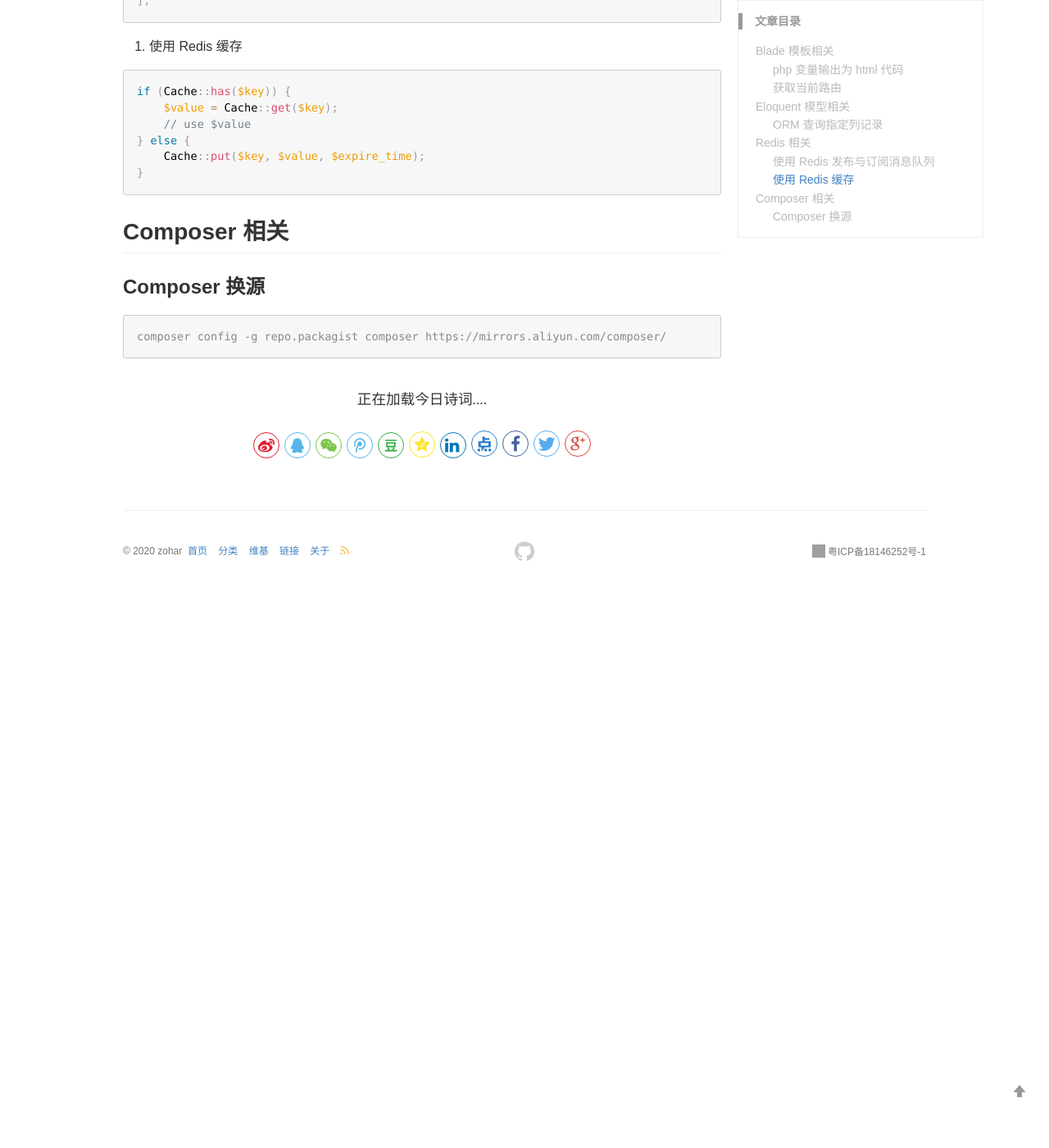
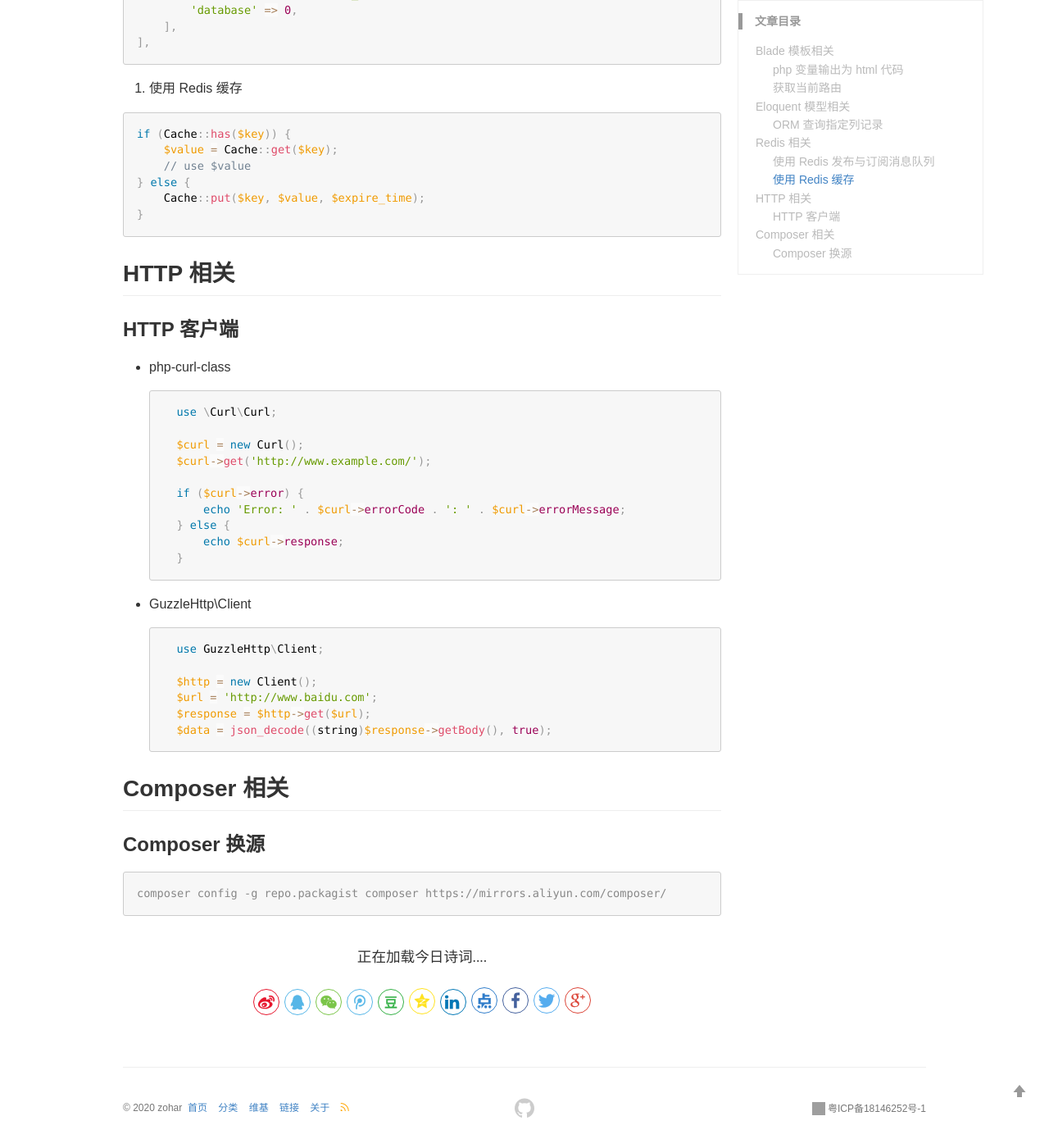
Before and after one commit to zoharyips/zoharyips.github.io, a Jekyll site: the page built from _wiki/php-laravel.md, in a window 1280 px wide and 1400 px high, scrolled down 2474 px. Shown: the whole window at 82% size. Built offline with Jekyll 4.4.1, drawn with Linux system fonts in a browser that asks for light colours; before the commit the page ends 3195 px from its top, so only the background shows below that; grey boxes are pictures that could not be loaded.

Commit message:
upload a photo

````diff
--- a/_wiki/php-laravel.md
+++ b/_wiki/php-laravel.md
@@ -117,6 +117,36 @@ if (Cache::has($key)) {
 }
 ```
 
+## HTTP 相关
+
+### HTTP 客户端
+
+* php-curl-class
+
+    ```php
+    use \Curl\Curl;
+
+    $curl = new Curl();
+    $curl->get('http://www.example.com/');
+
+    if ($curl->error) {
+        echo 'Error: ' . $curl->errorCode . ': ' . $curl->errorMessage;
+    } else {
+        echo $curl->response;
+    }
+    ```
+
+* GuzzleHttp\Client
+
+    ```php
+    use GuzzleHttp\Client;
+
+    $http = new Client();
+    $url = 'http://www.baidu.com';
+    $response = $http->get($url);
+    $data = json_decode((string)$response->getBody(), true);
+    ```
+
 ## Composer 相关
 
 ### Composer 换源
````
Also changed, not shown: other parts of _wiki/php-laravel.md (+1 -1 lines), images/TopOn-foot.png (added).
